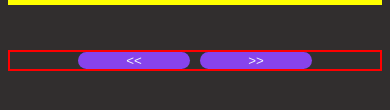
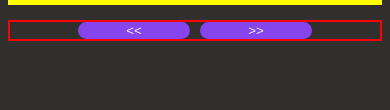
Before and after one commit to twisham07/Photography_Portfolio, a plain HTML site: page index.html in a window 390 px wide. Shown: the part 608-718 px from the top of the page. Drawn offline with Linux system fonts and the light colour scheme.

Commit message:
Refactor CSS for buttonContainer and imgContainer
Adjusted media query for buttonContainer positioning.

```diff
--- a/image.css
+++ b/image.css
@@ -43,7 +43,7 @@ img{
 
 @media (min-height:590px) and (max-height:856px){
     .buttonContainer{
-        top:140px
+        top:110px
     }
 
     .imgContainer{
```
